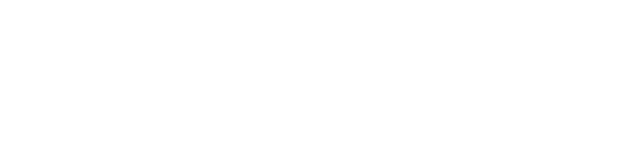
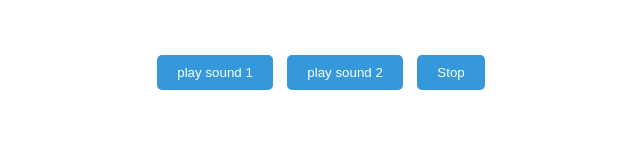
Before and after one commit to acciojob/Soundbar-trishaSolanki, a website: page main.html in a window 1280 px wide. Shown: the whole page, without its empty margins (319-959 px from the left). Drawn offline with Linux system fonts and the light colour scheme.

Commit message:
created a submission

```diff
--- a/main.html
+++ b/main.html
@@ -8,6 +8,12 @@
 
 <body>
 	<!-- the entire body must be written by student -->
+	<div id="buttton">
+		<button class="btn" data-sound="https://gaana.com/song/angreji-beat-1">play sound 1</button>
+	<button class="btn" data-sound="https://gaana.com/song/angreji-beat-1">play sound 2</button>
+		<button class="stop">Stop</button>
+	</div>
+
     <script type="text/javascript" src="./script.js">
 </script>
 
--- a/script.js
+++ b/script.js
@@ -1 +1,30 @@
 //your JS code here. If required.
+document.addEventListener('DOMContentLoaded', function(){
+	const buttons = document.querySelectorAll('.btn');
+	const stopButton = document.querySelector('.stop');
+	let audio;
+
+	//funtion to play sound
+	function playSound(sound){
+		audio = new Audio(`sounds/${sound}`);
+		audio.play();
+
+	}
+
+	//function to stop sound
+	function stopSound(){
+		if(audio){
+			audio.pause();
+			audio.currentTime = 0;
+		}
+	}
+
+	//eventListener for plays button
+	buttons.forEach(button =>{
+		button.addEventListener('click', function() {
+			const sound = this.getAttribute('data-sound');
+			playSound(sound);
+		});
+	});
+	stopButton.addEventListener('click', stopSound);
+});
--- a/styles.css
+++ b/styles.css
@@ -1 +1,24 @@
 /*  your css code here. If applicable */
+body{
+	 font-family: Arial, sans-serif;
+  text-align: center;
+  margin: 50px;
+}
+.btn{
+	 padding: 10px 20px;
+  margin: 5px;
+  cursor: pointer;
+  background-color: #3498db;
+  color: white;
+  border: none;
+  border-radius: 5px;
+}
+.stop{
+	 padding: 10px 20px;
+  margin: 5px;
+  cursor: pointer;
+  background-color: #3498db;
+  color: white;
+  border: none;
+  border-radius: 5px;
+}
```
